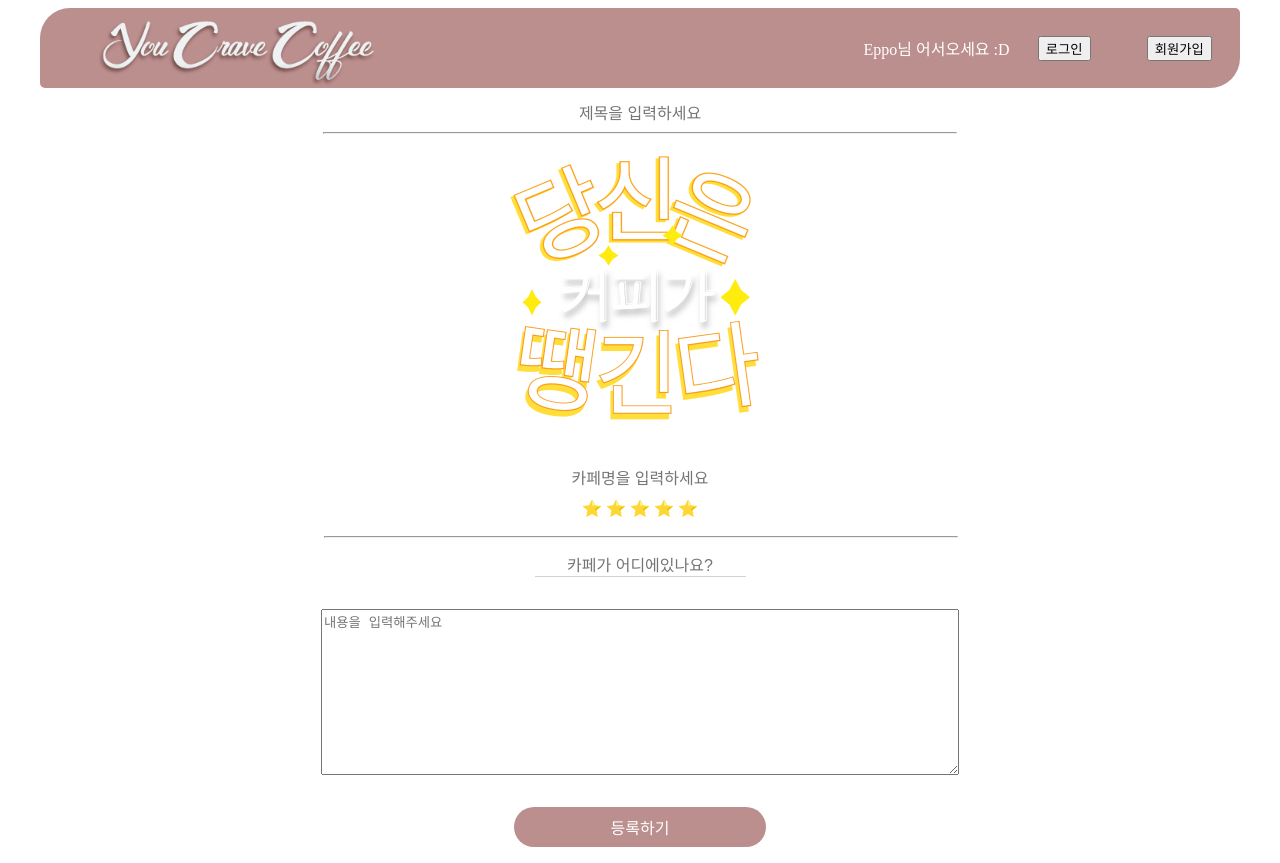
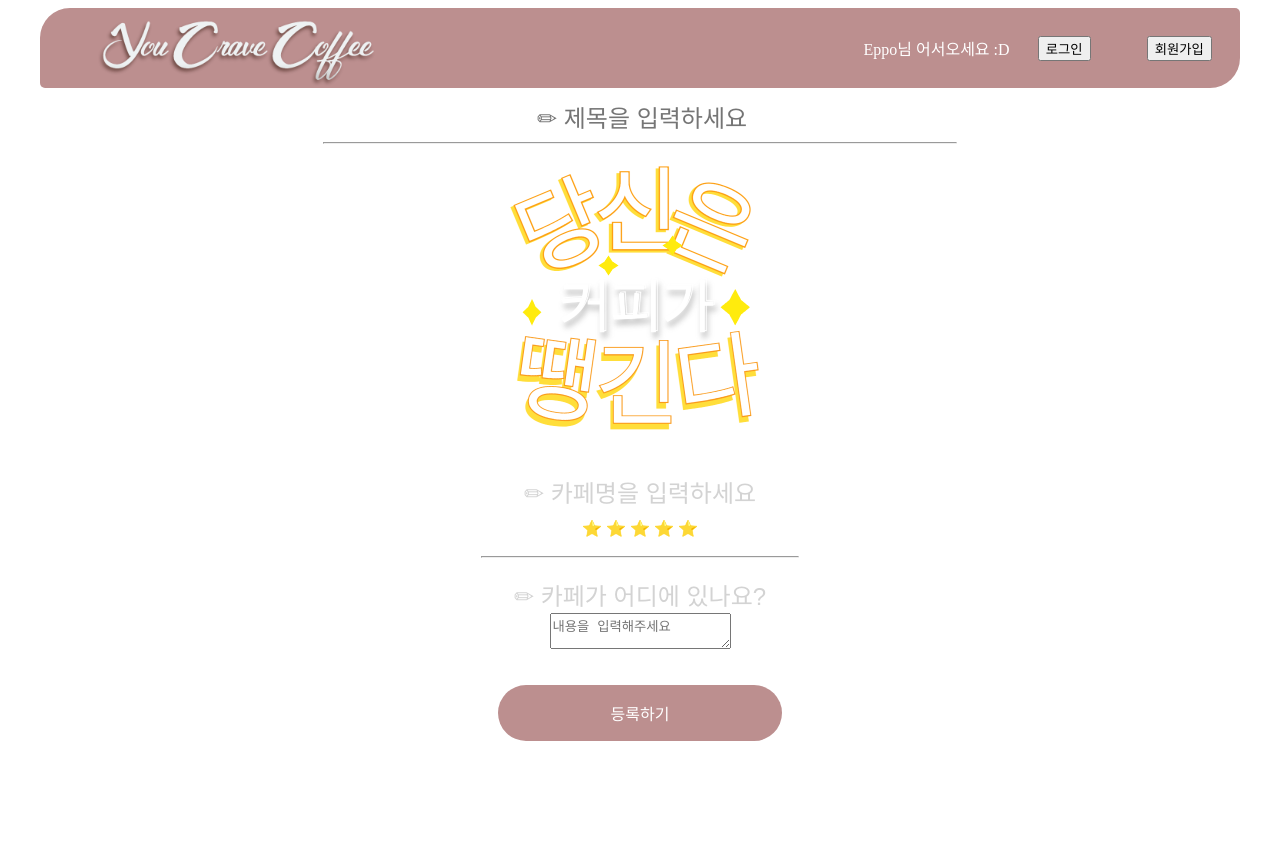
Before and after one commit to E-ppo/YouCraveCoffee_FE, a React (Create React App) app: page /write/cafeinfo in a window 1280 px wide. After the commit the page ends 800 px from the top, so only its background shows below. Built offline with nearby package versions, Linux system fonts and the light colour scheme.

Commit message:
#4 다음 우편번호 API 연결

```diff
--- a/src/components/cafe/AddCafeInfo.js
+++ b/src/components/cafe/AddCafeInfo.js
@@ -1,19 +1,28 @@
-import React from "react";
+import React,{useState} from "react";
 import styled from "styled-components";
 import PostCode from "../../components/public/PostCode";
 
 const AddCafeInfo = () => {
+  const [getAddress, setAddress] = useState(false)
+  console.log(getAddress)
+
   return (
     <Wrap>
-      <div className="cafeInfo">
-        <input type="text" placeholder="카페명을 입력하세요"></input>
+      <CafeInfo>
+        <input type="text" placeholder="✏ 카페명을 입력하세요"></input>
         <span>⭐ ⭐ ⭐ ⭐ ⭐</span>
         <hr />
-        <div className="addressArea">
-          <input type="text" placeholder="카페가 어디에있나요?" />
-          {/* <PostCode/> */}
-        </div>
-      </div>
+        <AddressArea>
+
+          {getAddress===false?
+            <button
+              onClick={()=>{setAddress(true)}}
+            > ✏ 카페가 어디에 있나요?</button>
+            :
+            <PostCode/>
+            }
+        </AddressArea>
+      </CafeInfo>
     </Wrap>
   )
 }
@@ -24,10 +33,10 @@ width: 100%;
 display: flex;
 justify-content: center;
 margin: 2rem 0 0 0;
+`;
 
-
-.cafeInfo{
-  display: flex;
+const CafeInfo = styled.div`
+ display: flex;
   flex-direction: column;
   justify-content: center;
   width: 50%;
@@ -35,14 +44,18 @@ margin: 2rem 0 0 0;
 
   input{
     text-align: center;
-    font-size: 1rem;
+    font-size: 1.5rem;
     border: none;
     outline: none;
+    &::placeholder{
+      color: lightgray;
+    }
   }
 
   span{
     width: 100%;
     display: flex;
+
     justify-content: center;
 
   }
@@ -50,18 +63,30 @@ margin: 2rem 0 0 0;
   hr{
     width: 100%;
   }
+`;
 
-  .addressArea{
+  const AddressArea = styled.div`
     display: flex;
     justify-content: center;
+    flex-direction: column;
+    align-items: center;
+    width: 100%;
 
     input{
       display: flex;
       text-align: center;
+      width: 100%;
       font-size: 1rem;
       border: none;
-      border-bottom: 1px solid lightgray;
+
+      padding: 1rem;
     }
-  }
-}
+
+    button{
+      width: 80%;
+      border: none;
+      background: none;
+      color: lightgray;
+      font-size: 1.5rem;
+    }
 `;
--- a/src/components/public/PostCode.js
+++ b/src/components/public/PostCode.js
@@ -1,9 +1,14 @@
-import React from 'react';
+import React, { useState } from 'react';
+import styled from 'styled-components';
 import DaumPostcodeEmbed from 'react-daum-postcode';
 
 const PostCode = () => {
-  const handleComplete = (data) => {
-    let fullAddress = data.address;
+  const [fullAddress, setFullAddress] = useState();
+  const [postNumber, setPostNumber] = useState();
+  const [postInput, setPostInput] = useState(<DaumPostcodeEmbed onComplete={handleComplete}/>);
+
+  function handleComplete(data){
+    let address=(data.address);
     let extraAddress = '';
 
     if (data.addressType === 'R') {
@@ -13,13 +18,57 @@ const PostCode = () => {
       if (data.buildingName !== '') {
         extraAddress += extraAddress !== '' ? `, ${data.buildingName}` : data.buildingName;
       }
-      fullAddress += extraAddress !== '' ? ` (${extraAddress})` : '';
+      address += extraAddress !== '' ? ` (${extraAddress})` : '';
     }
 
-    console.log(fullAddress); // e.g. '서울 성동구 왕십리로2길 20 (성수동1가)'
-    console.log(data.zonecode);
+    setFullAddress(address)
+    setPostNumber(data.zonecode)
   };
 
-  return (<DaumPostcodeEmbed onComplete={handleComplete}/>)
+  return (
+    <PostWrap>
+      {postInput}
+      {fullAddress ?
+        <>
+          <AddressInfo>
+            <label>{postNumber}<br />{fullAddress}</label>
+            <button onClick={() => {
+              alert("아오이거하고싶다어케하는거지?")
+            }}>다시 선택하기</button>
+          </AddressInfo>
+          <input
+            type="text"
+            style={{ borderBottom: "1px solid lightgray", width: "75%" }}
+            placeholder="상세 주소를 입력해주세요" />
+        </> : ""}
+    </PostWrap>
+  )
 };
 export default PostCode
+
+const PostWrap = styled.div`
+width: 100%;
+display: flex;
+flex-direction: column;
+align-items: center;
+padding: 1rem 0 1rem 0;
+
+input{
+  width: 60%;
+
+}
+`;
+
+const AddressInfo = styled.div`
+width: 100%;
+display: flex;
+justify-content: space-evenly;
+
+button{
+  width: 25%;
+  font-size: 1rem;
+  color: lightgray;
+
+}
+
+`;
--- a/src/page/cafe/WriteCafeInfo.js
+++ b/src/page/cafe/WriteCafeInfo.js
@@ -7,25 +7,25 @@ function WriteCafeInfo(){
   return(
     <Wrap>
 
-      <div className="titleInput">
-          <input type="text" placeholder="제목을 입력하세요"></input>
-      </div>
+      <TitleInput>
+          <input type="text" placeholder="✏ 제목을 입력하세요"></input>
+      </TitleInput>
 
       <hr/>
 
-      <div className="imageDiv">
+      <ImageDiv>
         <img src={YellowLogoKo} alt="../../assets/logo/yellowLogoKo.png" />
-      </div>
+      </ImageDiv>
 
-      <div className="cafeWrap">
+      <CafeInfoWrap>
         <AddCafeInfo/>
-      </div>
+      </CafeInfoWrap>
 
       <div className="textAreaDiv">
         <textarea placeholder="내용을 입력해주세요"></textarea>
       </div>
 
-      <button>등록하기</button>
+      <WriteButton>등록하기</WriteButton>
 
 
     </Wrap>
@@ -45,50 +45,53 @@ margin: 1rem 0 1rem 0 ;
 hr{
   width: 50%;
 }
+`;
 
-.titleInput{
+const TitleInput = styled.div`
+width: 100%;
   input{
-    font-size: 1rem;
+    width:100%;
+    font-size: 1.5rem;
     text-align: center;
     border: none;
     outline: none;
   }
-}
+`;
 
-.imageDiv{
+const ImageDiv = styled.div`
   display: flex;
   justify-content:center;
 
   img{
     width: 50%;
   }
-}
+`;
 
-.cafeWrap{
+const CafeInfoWrap = styled.div`
   width: 100%;
-}
 
-.textAreaDiv{
+  .textAreaDiv{
   width: 100%;
   display: flex;
   justify-content: center;
   margin: 2rem 0 0 0;
 
   textarea{
-    width: 50%;
+    width: 100%;
     height: 20vh;
   }
 }
+`;
 
-button{
+const WriteButton = styled.div`
+display: flex;
+justify-content: center;
   width: 20%;
-  font-size: 1rem;
-  padding: 0.5rem;
+  font-size: rem;
+  padding: 1rem;
   margin: 2rem 0 0 0;
   border-radius: 30px;
   border: none;
   color: white;
   background: rosybrown;
-}
-
 `;
```
